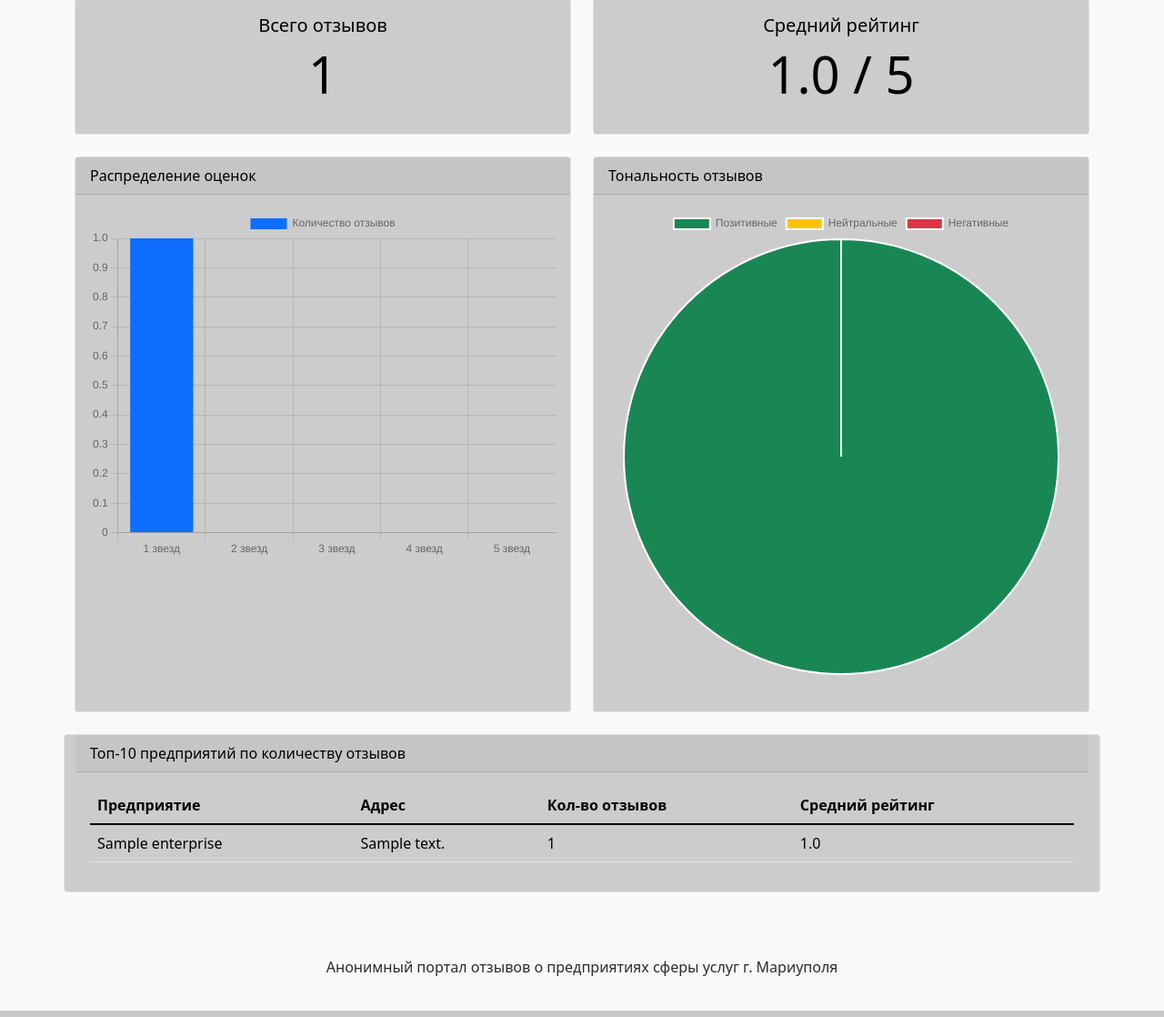
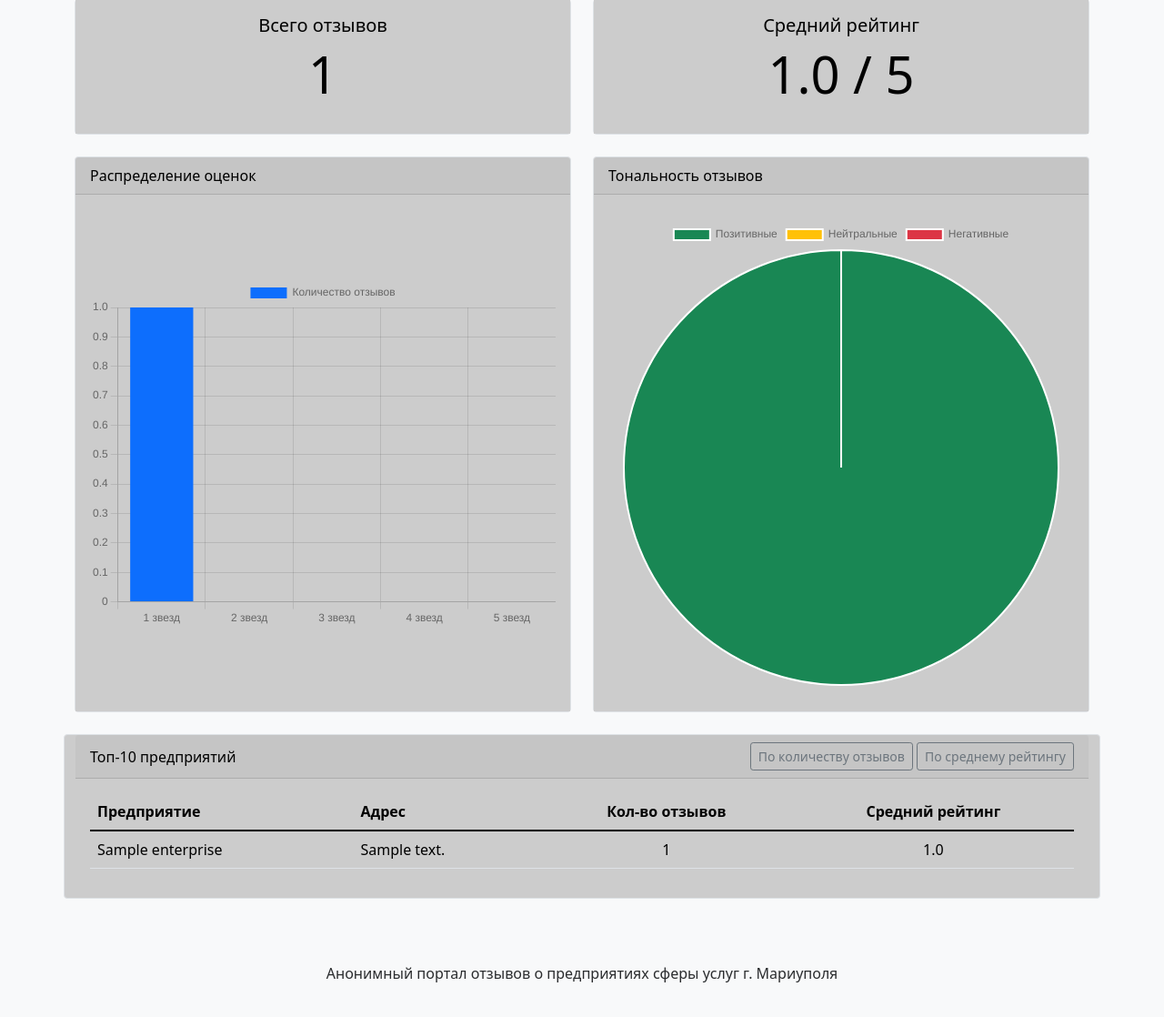
Before and after one commit to Alekss280/mariupol-reviews, a Django app: page /stats/ in a window 1280 px wide. Shown: the part 153-1271 px from the top of the page at 91% size. Run offline with Django 4.2, Linux system fonts and the light colour scheme; tables that the repository leaves empty hold one stand-in row (values such as "Sample post").

Commit message:
Обновлены стили карточек статистики: добавлено выравнивание по центру для графиков и улучшен заголовок раздела "Топ-10 предприятий" с кнопками сортировки.

```diff
--- a/reviews/templates/reviews/stats.html
+++ b/reviews/templates/reviews/stats.html
@@ -27,7 +27,7 @@
     <div class="col-md-6">
         <div class="card mb-4">
             <div class="card-header">Распределение оценок</div>
-            <div class="card-body">
+            <div class="card-body d-flex justify-content-center">
                 <canvas id="ratingsChart" width="400" height="300"></canvas>
             </div>
         </div>
@@ -35,7 +35,7 @@
     <div class="col-md-6">
         <div class="card mb-4">
             <div class="card-header">Тональность отзывов</div>
-            <div class="card-body">
+            <div class="card-body d-flex justify-content-center">
                 <canvas id="sentimentChart" width="400" height="300"></canvas>
             </div>
         </div>
@@ -44,15 +44,21 @@
 
 <div class="row">
     <div class="card mt-4">
-       <div class="card-header">Топ-10 предприятий по количеству отзывов</div>
-       <div class="card-body">
+    <div class="card-header d-flex justify-content-between align-items-center">
+        <span>Топ-10 предприятий</span>
+        <div>
+            <a href="?sort=count" class="btn btn-sm {% if current_sort == 'count' %}btn-primary{% else %}btn-outline-secondary{% endif %}">По количеству отзывов</a>
+            <a href="?sort=rating" class="btn btn-sm {% if current_sort == 'rating' %}btn-primary{% else %}btn-outline-secondary{% endif %}">По среднему рейтингу</a>
+        </div>
+    </div>
+    <div class="card-body">
         <table class="table">
             <thead>
                 <tr>
                     <th>Предприятие</th>
                     <th>Адрес</th>
-                    <th>Кол-во отзывов</th>
-                    <th>Средний рейтинг</th>
+                    <th class="text-center">Кол-во отзывов</th>
+                    <th class="text-center">Средний рейтинг</th>
                 </tr>
             </thead>
             <tbody>
@@ -64,14 +70,14 @@
                         </a>
                     </td>
                     <td>{{ e.enterprise__address|default:"—" }}</td>
-                    <td>{{ e.total }}</td>
-                    <td>{{ e.avg_rating|floatformat:1 }}</td>
+                    <td class="text-center">{{ e.total }}</td>
+                    <td class="text-center">{{ e.avg_rating|floatformat:1 }}</td>
                 </tr>
                 {% endfor %}
             </tbody>
         </table>
     </div>
-  </div>
+</div>
 </div>
 
 <script src="https://cdn.jsdelivr.net/npm/chart.js"></script>
```
